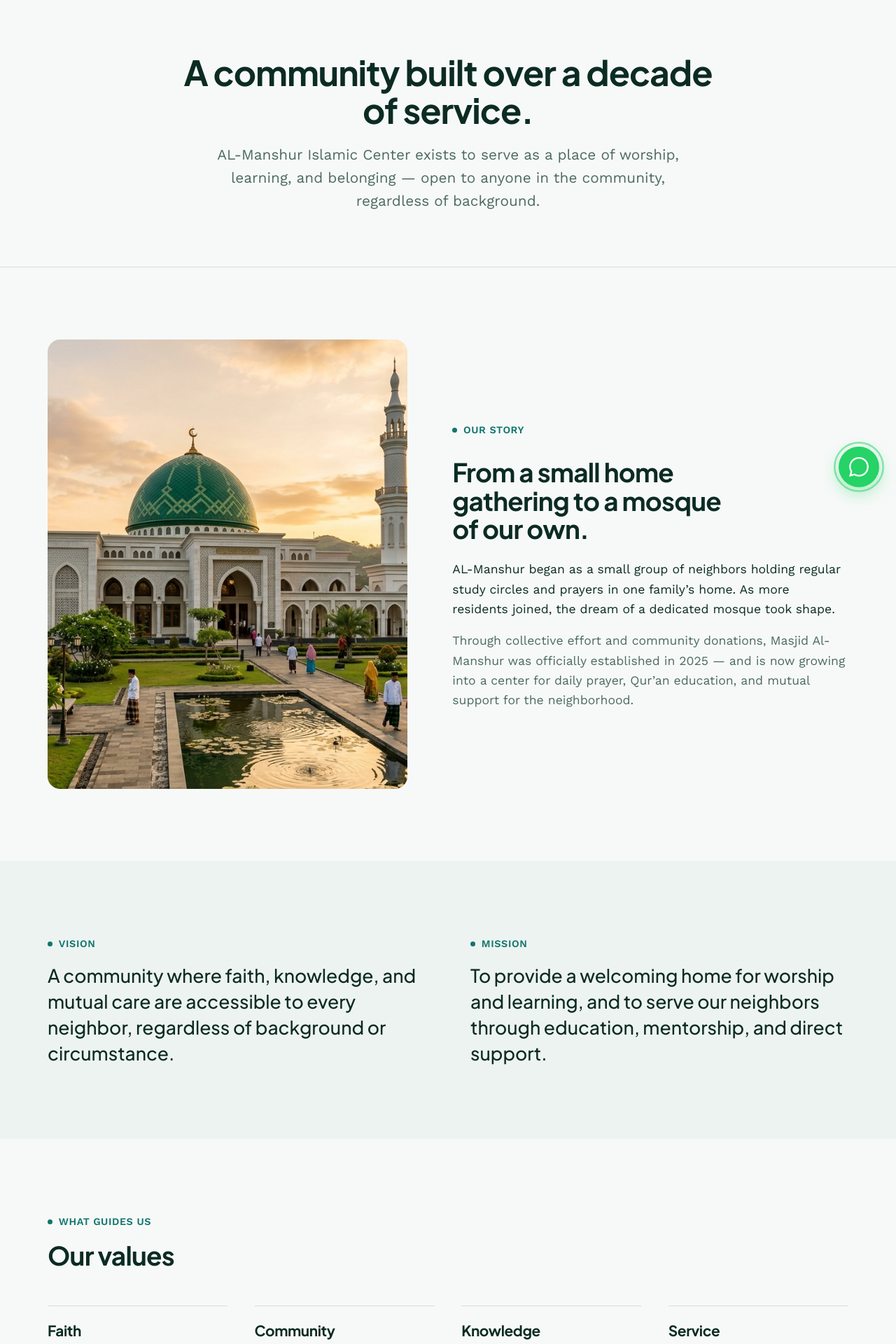
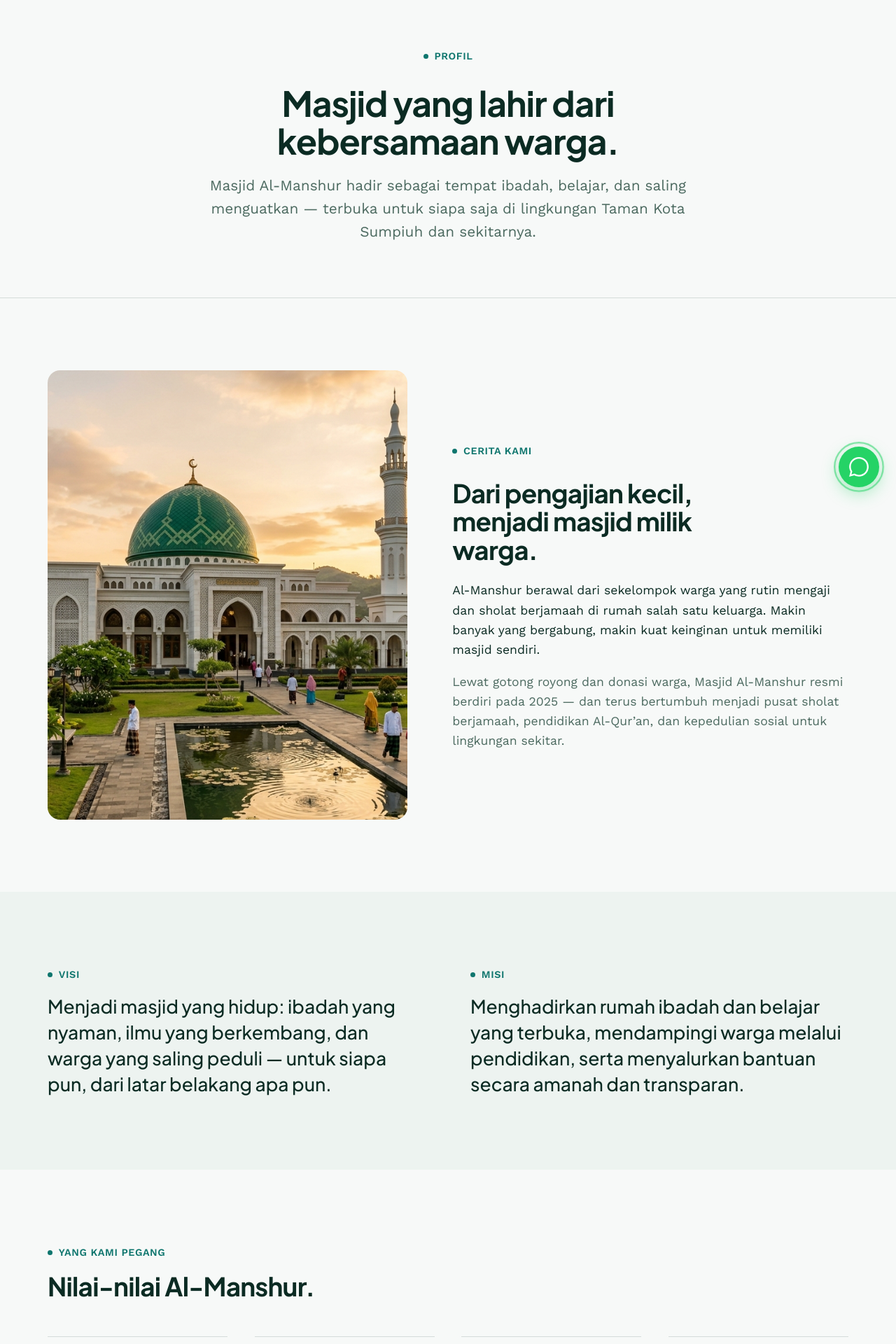
Before and after one commit to ramizakamala/company-profile-masjid, a React (Vite) app: page /about in a window 1280 px wide. Shown: the part 80-2000 px from the top of the page at 70% size. Built offline with nearby package versions, Linux system fonts and the light colour scheme.

Commit message:
restyle halaman dalam: Profil/Program/Kegiatan/Kontak ID + cerita 2025, detail event ID, kartu program label ID, filter pill global, fix literal \u00b7

```diff
--- a/src/components/ArticleCard/ArticleCard.jsx
+++ b/src/components/ArticleCard/ArticleCard.jsx
@@ -13,7 +13,7 @@ export default function ArticleCard({ article }) {
       <div className="article-card__media">
         <img src={article.image} alt="" />
       </div>
-      <p className="article-card__meta">{article.category} \u00b7 {date}</p>
+      <p className="article-card__meta">{article.category} · {date}</p>
       <h3 className="article-card__title">{article.title}</h3>
       <p className="article-card__excerpt">{article.excerpt}</p>
     </Link>
--- a/src/components/EventCard/EventCard.jsx
+++ b/src/components/EventCard/EventCard.jsx
@@ -19,7 +19,7 @@ export default function EventCard({ event, linkTo }) {
         </div>
       </div>
       <div className="event-card__body">
-        <p className="event-card__meta">{weekday} \u00b7 {event.time} \u00b7 {event.location}</p>
+        <p className="event-card__meta">{weekday} · {event.time} · {event.location}</p>
         <h3 className="event-card__title">{event.title}</h3>
         <p className="event-card__desc">{event.description}</p>
       </div>
--- a/src/components/ProgramCard/ProgramCard.jsx
+++ b/src/components/ProgramCard/ProgramCard.jsx
@@ -11,11 +11,11 @@ export default function ProgramCard({ program }) {
       <p className="program-card__desc">{program.description}</p>
       <dl className="program-card__meta">
         <div>
-          <dt>Schedule</dt>
+          <dt>Jadwal</dt>
           <dd>{program.schedule}</dd>
         </div>
         <div>
-          <dt>Location</dt>
+          <dt>Tempat</dt>
           <dd>{program.location}</dd>
         </div>
       </dl>
--- a/src/pages/About.css
+++ b/src/pages/About.css
@@ -110,7 +110,7 @@
   margin-bottom: 0.75rem;
 }
 .about-cta__inner p {
-  color: #C9CDBF;
+  color: #b3ccc2;
   margin: 0 auto 2rem;
 }
 .about-cta .btn {
--- a/src/pages/About.jsx
+++ b/src/pages/About.jsx
@@ -3,10 +3,10 @@ import SectionHeader from '../components/SectionHeader/SectionHeader';
 import { leadership, timeline } from '../data/mockData';
 
 const values = [
-  { name: 'Faith', text: 'Every program begins with sincerity of purpose and grounding in Islamic principle.' },
-  { name: 'Community', text: 'We build relationships across generations, backgrounds, and walks of life.' },
-  { name: 'Knowledge', text: 'We treat learning as a lifelong pursuit, open to beginners and scholars alike.' },
-  { name: 'Service', text: 'We measure our success by how well we serve our neighbors, not just our members.' },
+  { name: 'Ikhlas', text: 'Setiap program dimulai dari niat tulus dan berpegang pada nilai-nilai Islam.' },
+  { name: 'Ukhuwah', text: 'Kami membangun hubungan lintas usia dan latar belakang — masjid ini milik semua warga.' },
+  { name: 'Ilmu', text: 'Belajar adalah perjalanan seumur hidup, terbuka bagi pemula sampai yang sudah mendalam.' },
+  { name: 'Khidmat', text: 'Kami mengukur keberhasilan dari seberapa baik melayani tetangga, bukan sekadar jumlah anggota.' },
 ];
 
 export default function About() {
@@ -14,10 +14,11 @@ export default function About() {
     <>
       <section className="page-hero">
         <div className="container">
-          <h1 className="page-hero__title">A community built over a decade of service.</h1>
+          <p className="eyebrow">Profil</p>
+          <h1 className="page-hero__title">Masjid yang lahir dari kebersamaan warga.</h1>
           <p className="page-hero__desc">
-            AL-Manshur Islamic Center exists to serve as a place of worship, learning, and
-            belonging — open to anyone in the community, regardless of background.
+            Masjid Al-Manshur hadir sebagai tempat ibadah, belajar, dan saling menguatkan —
+            terbuka untuk siapa saja di lingkungan Taman Kota Sumpiuh dan sekitarnya.
           </p>
         </div>
       </section>
@@ -27,21 +28,21 @@ export default function About() {
           <div className="about-story__media">
             <img
               src="/images/mosque_exterior.jpg"
-              alt="Halaman dan bangunan AL-Manshur Islamic Center"
+              alt="Halaman dan bangunan Masjid Al-Manshur"
             />
           </div>
           <div className="about-story__text">
-            <p className="eyebrow">Our Story</p>
-            <h2>From a small home gathering to a mosque of our own.</h2>
+            <p className="eyebrow">Cerita Kami</p>
+            <h2>Dari pengajian kecil, menjadi masjid milik warga.</h2>
             <p>
-              AL-Manshur began as a small group of neighbors holding regular study circles
-              and prayers in one family&rsquo;s home. As more residents joined, the dream of
-              a dedicated mosque took shape.
+              Al-Manshur berawal dari sekelompok warga yang rutin mengaji dan sholat berjamaah
+              di rumah salah satu keluarga. Makin banyak yang bergabung, makin kuat keinginan
+              untuk memiliki masjid sendiri.
             </p>
             <p>
-              Through collective effort and community donations, Masjid Al-Manshur was
-              officially established in 2025 &mdash; and is now growing into a center for
-              daily prayer, Qur&rsquo;an education, and mutual support for the neighborhood.
+              Lewat gotong royong dan donasi warga, Masjid Al-Manshur resmi berdiri pada 2025 —
+              dan terus bertumbuh menjadi pusat sholat berjamaah, pendidikan Al-Qur&rsquo;an,
+              dan kepedulian sosial untuk lingkungan sekitar.
             </p>
           </div>
         </div>
@@ -51,17 +52,17 @@ export default function About() {
         <div className="container">
           <div className="about-mission">
             <div className="about-mission__card">
-              <p className="eyebrow">Vision</p>
+              <p className="eyebrow">Visi</p>
               <p className="about-mission__text">
-                A community where faith, knowledge, and mutual care are accessible
-                to every neighbor, regardless of background or circumstance.
+                Menjadi masjid yang hidup: ibadah yang nyaman, ilmu yang berkembang, dan warga
+                yang saling peduli — untuk siapa pun, dari latar belakang apa pun.
               </p>
             </div>
             <div className="about-mission__card">
-              <p className="eyebrow">Mission</p>
+              <p className="eyebrow">Misi</p>
               <p className="about-mission__text">
-                To provide a welcoming home for worship and learning, and to serve
-                our neighbors through education, mentorship, and direct support.
+                Menghadirkan rumah ibadah dan belajar yang terbuka, mendampingi warga melalui
+                pendidikan, serta menyalurkan bantuan secara amanah dan transparan.
               </p>
             </div>
           </div>
@@ -69,7 +70,7 @@ export default function About() {
       </section>
 
       <section className="section container">
-        <SectionHeader eyebrow="What Guides Us" title="Our values" />
+        <SectionHeader eyebrow="Yang Kami Pegang" title="Nilai-nilai Al-Manshur." />
         <div className="grid-4 about-values">
           {values.map((v) => (
             <div key={v.name} className="about-values__item">
@@ -82,12 +83,12 @@ export default function About() {
 
       <section className="section section--alt">
         <div className="container">
-          <SectionHeader eyebrow="Our People" title="Leadership" />
+          <SectionHeader eyebrow="Pengurus & Relawan" title="Yang mengurus di balik layar." />
           <div className="grid-4">
             {leadership.map((person) => (
               <div key={person.name} className="leader-card">
                 <div className="leader-card__media">
-                  <img src={person.image} alt={`Portrait of ${person.name}`} />
+                  <img src={person.image} alt={`Potret ${person.name}`} />
                 </div>
                 <h3>{person.name}</h3>
                 <p>{person.role}</p>
@@ -98,7 +99,7 @@ export default function About() {
       </section>
 
       <section className="section container">
-        <SectionHeader eyebrow="Our Journey" title="A decade of milestones" />
+        <SectionHeader eyebrow="Perjalanan Kami" title="Dari niat warga sampai berdiri." />
         <ol className="timeline">
           {timeline.map((item) => (
             <li key={item.year} className="timeline__item">
@@ -111,9 +112,9 @@ export default function About() {
 
       <section className="section section--deep about-cta">
         <div className="container about-cta__inner">
-          <h2>Come see it for yourself.</h2>
-          <p>We welcome visitors at any of our daily prayers or weekly programs.</p>
-          <Link to="/contact" className="btn btn-gold">Plan Your Visit</Link>
+          <h2>Masjid ini milik kita bersama.</h2>
+          <p>Sholat berjamaah dan program kami terbuka — silakan mampir kapan pun.</p>
+          <Link to="/contact" className="btn btn-gold">Rencanakan Kunjungan</Link>
         </div>
       </section>
     </>
--- a/src/pages/ArticleDetail.jsx
+++ b/src/pages/ArticleDetail.jsx
@@ -27,7 +27,7 @@ export default function ArticleDetail() {
           <Link to="/articles" className="back-link">&larr; Back to Articles</Link>
           <p className="eyebrow">{article.category}</p>
           <h1>{article.title}</h1>
-          <p className="article-detail__byline">By {article.author} \u00b7 {date}</p>
+          <p className="article-detail__byline">By {article.author} · {date}</p>
 
           {article.content.map((para, i) => (
             <p key={i}>{para}</p>
--- a/src/styles/layout.css
+++ b/src/styles/layout.css
@@ -268,3 +268,35 @@
 .filter-empty p {
   margin-bottom: 1.25rem;
 }
+
+/* Filter pill (dipakai halaman Program & Kegiatan) */
+.gallery-filter {
+  display: flex;
+  flex-wrap: wrap;
+  gap: 0.5rem;
+}
+
+.gallery-filter__btn {
+  font-family: var(--font-body);
+  font-size: 0.84rem;
+  font-weight: 600;
+  color: var(--color-ink-soft);
+  background: transparent;
+  border: 1px solid var(--color-line);
+  border-radius: var(--radius-s);
+  padding: 0.5rem 1.1rem;
+  cursor: pointer;
+  transition: background-color 0.18s ease, color 0.18s ease, border-color 0.18s ease;
+  white-space: nowrap;
+}
+
+.gallery-filter__btn:hover {
+  border-color: var(--color-teal);
+  color: var(--color-teal);
+}
+
+.gallery-filter__btn--active {
+  background: var(--color-teal);
+  border-color: var(--color-teal);
+  color: #ffffff;
+}
```
Also changed, not shown: src/pages/Contact.jsx (+23 -15 lines), src/pages/EventDetail.jsx (+8 -8 lines), src/pages/Events.jsx (+10 -10 lines), src/pages/Programs.jsx (+4 -4 lines).
